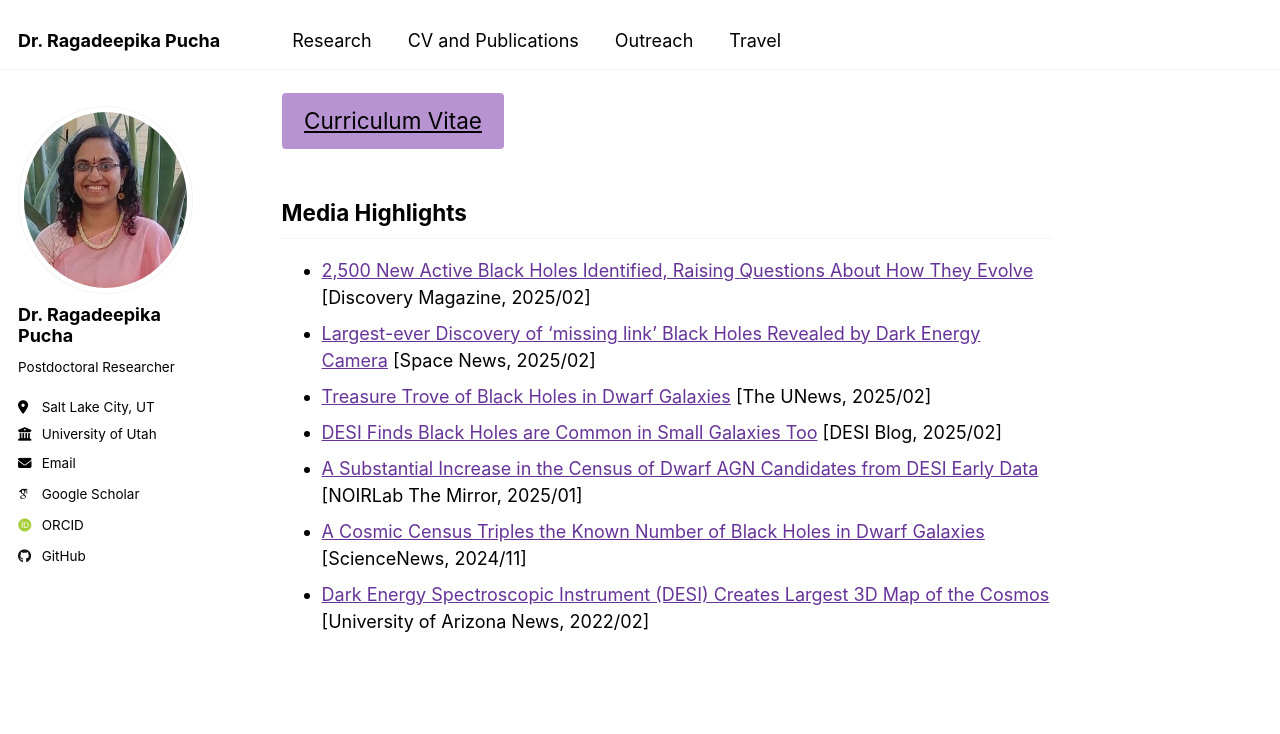
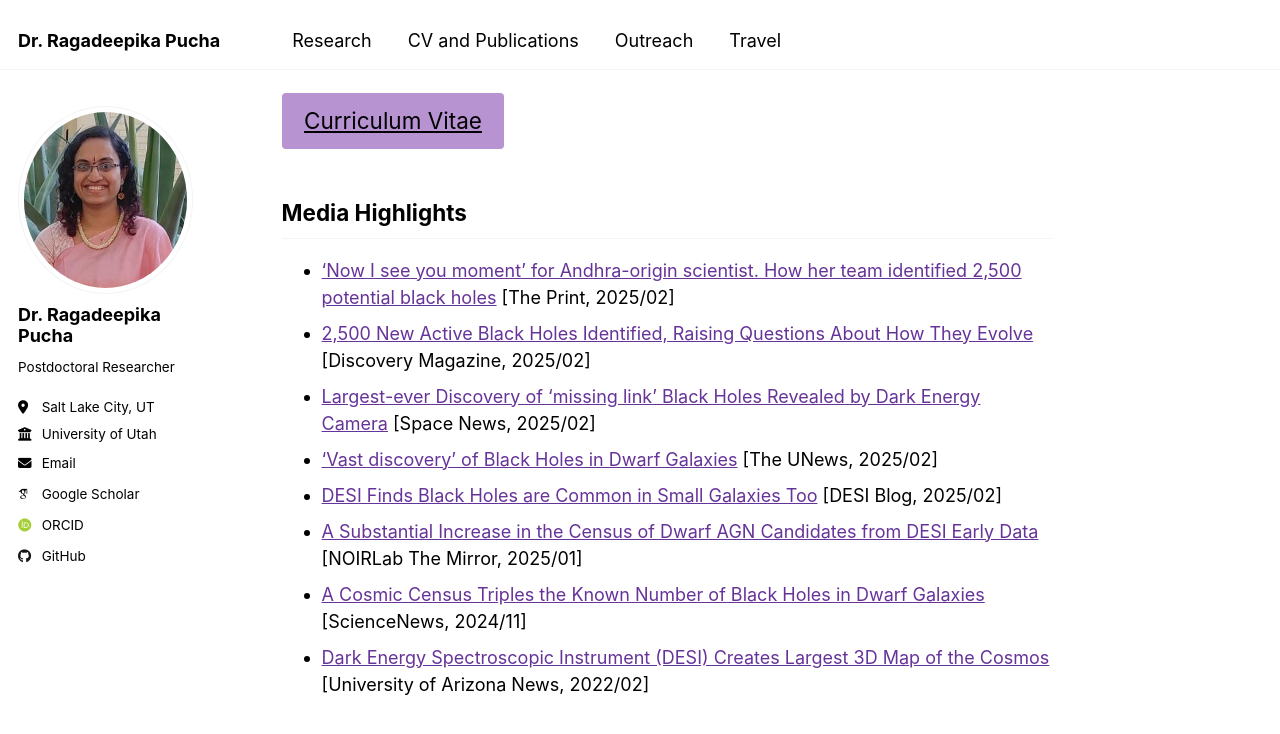
Before and after one commit to Ragadeepika-Pucha/Ragadeepika-Pucha.github.io, a Jekyll site: the page built from _pages/about.md, in a window 1280 px wide and 900 px high, scrolled down 484 px. Shown: the top 734 px of the window. Built offline with Jekyll 4.4.1, drawn with Linux system fonts in a browser that asks for light colours; some web fonts are replaced.

Commit message:
Updated Media Highlights

```diff
--- a/_pages/about.md
+++ b/_pages/about.md
@@ -16,10 +16,10 @@ I was born in <a href="https://en.wikipedia.org/wiki/Hyderabad">Hyderabad, India
 [Curriculum Vitae](http://ragadeepika-pucha.github.io/files/Pucha_CV.pdf){: .btn .btn-purple}
 
 ## Media Highlights
-
+* ['Now I see you moment' for Andhra-origin scientist. How her team identified 2,500 potential black holes](https://theprint.in/science/now-i-see-you-moment-for-andhra-origin-scientist-how-her-team-identified-2500-potential-black-holes/2510660/) [The Print, 2025/02]
 * [2,500 New Active Black Holes Identified, Raising Questions About How They Evolve](https://www.discovermagazine.com/the-sciences/2-500-new-active-black-holes-identified-raising-questions-about-how-they) [Discovery Magazine, 2025/02]
 * [Largest-ever Discovery of 'missing link' Black Holes Revealed by Dark Energy Camera](https://www.space.com/desi-missing-link-intermediate-mass-black-hole) [Space News, 2025/02]
-* [Treasure Trove of Black Holes in Dwarf Galaxies](https://attheu.utah.edu/facultystaff/treasure-trove-of-black-holes-in-dwarf-galaxies/) [The UNews, 2025/02]
+* ['Vast discovery' of Black Holes in Dwarf Galaxies](https://attheu.utah.edu/facultystaff/treasure-trove-of-black-holes-in-dwarf-galaxies/) [The UNews, 2025/02]
 * [DESI Finds Black Holes are Common in Small Galaxies Too](https://www.desi.lbl.gov/2025/02/08/desi-finds-black-holes-are-common-in-small-galaxies-too/) [DESI Blog, 2025/02]
 * [A Substantial Increase in the Census of Dwarf AGN Candidates from DESI Early Data](https://ui.adsabs.harvard.edu/abs/2025Mirro...8...10P/abstract) [NOIRLab The Mirror, 2025/01]
 * [A Cosmic Census Triples the Known Number of Black Holes in Dwarf Galaxies](https://www.sciencenews.org/article/census-black-holes-dwarf-galaxies) [ScienceNews, 2024/11]
```
Also changed, not shown: _includes/footer.html (+0 -13 lines).
